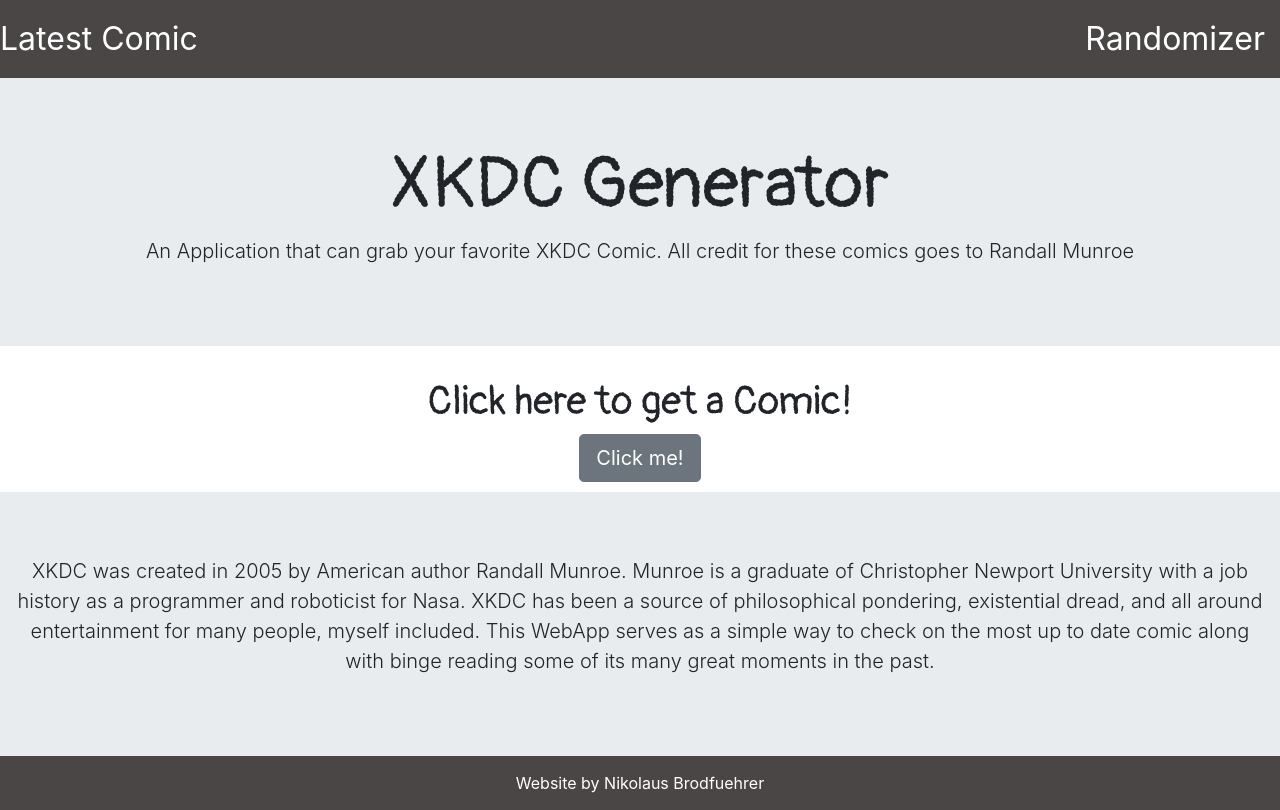
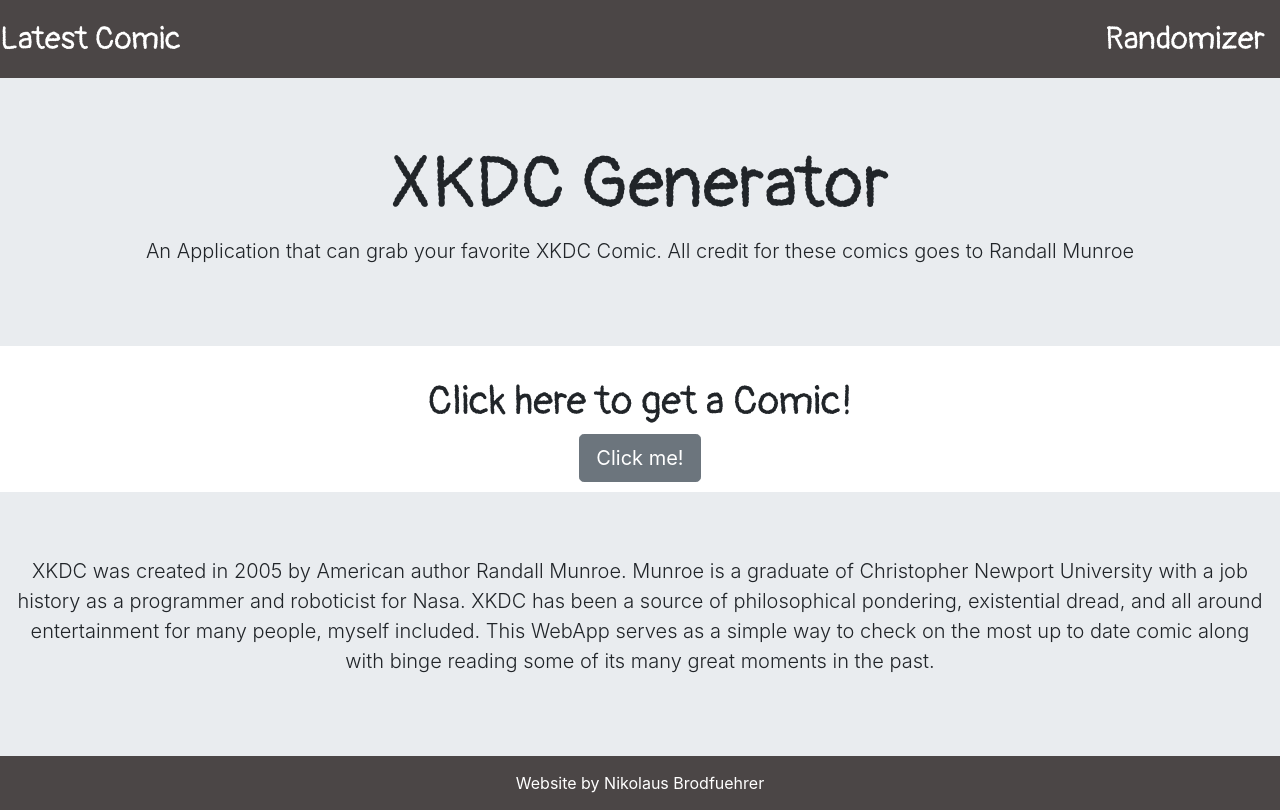
Before and after one commit to Nbrof/Project2, a React (Create React App) app: page / in a window 1280 px wide. Built offline with nearby package versions, Linux system fonts and the light colour scheme; no server answers.

Commit message:
Font changes

```diff
--- a/src/components/header.js
+++ b/src/components/header.js
@@ -7,10 +7,10 @@ const Header = (props) => {
     return (
         <div className="nav">
             <Link to ="/">
-                <div>Latest Comic</div>
+                <div className="navdiv">Latest Comic</div>
             </Link>
             <Link to ="/Random">
-                <div>Randomizer</div>
+                <div className="navdiv">Randomizer</div>
             </Link>
         </div>
     )
--- a/src/index.css
+++ b/src/index.css
@@ -58,6 +58,9 @@ h1 {
   font-family: 'Pangolin', cursive;
 }
 
+.navdiv {
+  font-family: 'Pangolin', cursive;
+}
 
 @media screen and (min-width: 768px) {
 
```
